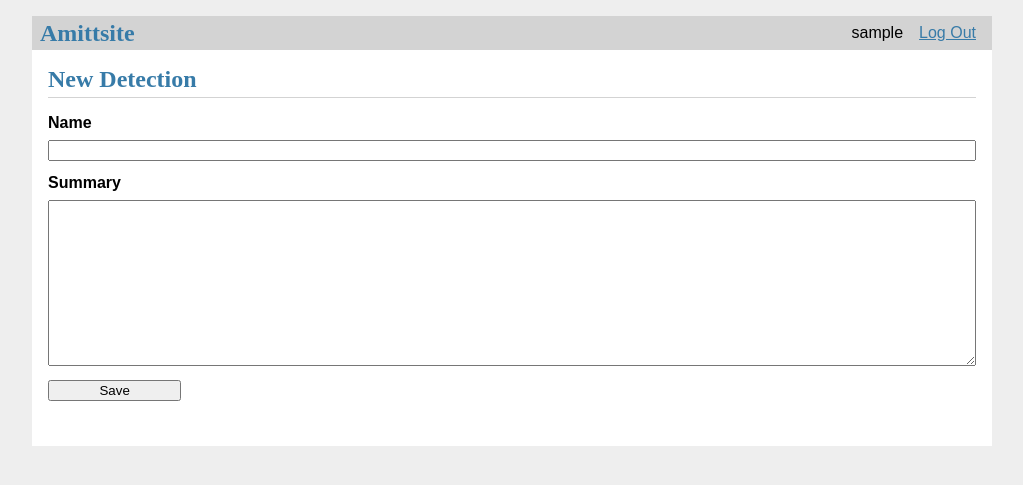
After one commit to cogsec-collaborative/Amittsite, a Flask app: page /detection/create in a window 1280 px wide. The commit adds this page. Shown: the top 485 px of the page, without its empty margins (128-1151 px from the left). Run offline with Flask 2, Linux system fonts and the light colour scheme; the visitor is signed in with stand-in values (Sample User, id 1); data comes from the database, SQL or seed files in the repository.

Commit message:
added detections

```diff
--- a/amittsite/__init__.py
+++ b/amittsite/__init__.py
@@ -5,6 +5,7 @@ from flask import render_template
 from . import db
 from . import auth
 from . import counter
+from . import detection
 from . import framework
 from . import metatechnique
 from . import phase
@@ -49,6 +50,7 @@ def create_app(test_config=None):
 
     app.register_blueprint(auth.bp)
     app.register_blueprint(counter.bp)
+    app.register_blueprint(detection.bp)
     app.register_blueprint(framework.bp)
     app.register_blueprint(metatechnique.bp)
     app.register_blueprint(phase.bp)
--- /dev/null
+++ b/amittsite/detection.py
@@ -0,0 +1,113 @@
+from flask import (
+    Blueprint, flash, g, redirect, render_template, request, url_for
+)
+from werkzeug.exceptions import abort
+
+from amittsite.auth import login_required
+from amittsite.db import get_db
+
+bp = Blueprint('detection', __name__, url_prefix='/detection')
+
+def get_detection(id, check_author=True):
+    db = get_db()
+    detection = db.execute(
+        'SELECT p.id, p.amitt_id, p.name, p.summary, p.tactic_id'
+        ' FROM detection p JOIN tactic u ON p.tactic_id = u.amitt_id'
+        ' WHERE p.id = ?',
+        (id,)
+    ).fetchone()
+
+    if detection is None:
+        abort(404, f"Technique id {id} doesn't exist.")
+
+    techniques = db.execute(
+        'SELECT p.detection_id, p.technique_id, p.summary, t.name, t.id'
+        ' FROM detection_technique p JOIN technique t ON p.technique_id = t.amitt_id'
+        ' WHERE p.detection_id = ?'
+        ' ORDER BY p.technique_id ASC',
+        (detection['amitt_id'],)
+    ).fetchall()
+
+    return (detection, techniques)
+
+@bp.route('/')
+def index():
+    db = get_db()
+    detections = db.execute(
+        'SELECT p.id, p.amitt_id, p.name, p.summary, p.tactic_id'
+        ' FROM detection p JOIN tactic u ON p.tactic_id = u.amitt_id'
+        ' ORDER BY p.amitt_id ASC'
+    ).fetchall()
+    return render_template('detection/index.html', detections=detections)
+
+
+@bp.route('/<int:id>/view', methods=('GET', 'POST'))
+def view(id):
+    detection, techniques = get_detection(id)
+    return render_template('detection/view.html', detection=detection, techniques=techniques)
+
+
+@bp.route('/create', methods=('GET', 'POST'))
+@login_required
+def create():
+    if request.method == 'POST':
+        amitt_id = request.form['amitt_id']
+        name = request.form['name']
+        summary = request.form['summary']
+        tactic_id = request.form['tactic_id']
+        error = None
+
+        if not name:
+            error = 'Name is required.'
+
+        if error is not None:
+            flash(error)
+        else:
+            db = get_db()
+            db.execute(
+                'INSERT INTO detection (amitt_id, name, summary, tactic_id)'
+                ' VALUES (?, ?, ?, ?)',
+                (amitt_id, name, summary, tactic_id)
+            )
+            db.commit()
+            return redirect(url_for('detection.index'))
+
+    return render_template('detection/create.html')
+
+
+@bp.route('/<int:id>/update', methods=('GET', 'POST'))
+@login_required
+def update(id):
+    detection, techniques = get_detection(id)
+
+    if request.method == 'POST':
+        title = request.form['name']
+        body = request.form['summary']
+        error = None
+
+        if not title:
+            error = 'Name is required.'
+
+        if error is not None:
+            flash(error)
+        else:
+            db = get_db()
+            db.execute(
+                'UPDATE detection SET name = ?, summary = ?'
+                ' WHERE id = ?',
+                (title, body, id)
+            )
+            db.commit()
+            return redirect(url_for('detection.index'))
+
+    return render_template('detection/update.html', detection=detection)
+
+
+@bp.route('/<int:id>/delete', methods=('POST',))
+@login_required
+def delete(id):
+    get_detection(id)
+    db = get_db()
+    db.execute('DELETE FROM detection WHERE id = ?', (id,))
+    db.commit()
+    return redirect(url_for('detection.index'))
--- a/amittsite/schema.sql
+++ b/amittsite/schema.sql
@@ -75,6 +75,15 @@ CREATE TABLE IF NOT EXISTS counter (
   name TEXT NOT NULL,
   summary TEXT NOT NULL,
   FOREIGN KEY (metatechnique_id) REFERENCES metatechnique (amitt_id),
+  FOREIGN KEY (tactic_id) REFERENCES tactic (amitt_id)
+);
+
+CREATE TABLE IF NOT EXISTS detection (
+  id INTEGER PRIMARY KEY AUTOINCREMENT,
+  amitt_id TEXT NOT NULL,
+  tactic_id TEXT NOT NULL,
+  name TEXT NOT NULL,
+  summary TEXT NOT NULL,
   FOREIGN KEY (tactic_id) REFERENCES tactic (amitt_id)
 );
 
--- /dev/null
+++ b/amittsite/templates/detection/create.html
@@ -0,0 +1,15 @@
+{% extends 'base.html' %}
+
+{% block header %}
+  <h1>{% block title %}New Detection{% endblock %}</h1>
+{% endblock %}
+
+{% block content %}
+  <form method="post">
+    <label for="name">Name</label>
+    <input name="name" id="title" value="{{ request.form['name'] }}" required>
+    <label for="summary">Summary</label>
+    <textarea name="summary" id="summary">{{ request.form['summary'] }}</textarea>
+    <input type="submit" value="Save">
+  </form>
+{% endblock %}
--- a/amittsite/templates/index.html
+++ b/amittsite/templates/index.html
@@ -17,6 +17,7 @@ AMITT's style is based on the <a href='https://github.com/mitre-attack/attack-we
   </div>
   <div>
     <a class="counter" href="{{ url_for('counter.index') }}">Countermeasures</a>
+    <a class="detection" href="{{ url_for('detection.index') }}">Detections</a>
     <a class="framework" href="{{ url_for('framework.index') }}">Frameworks</a>
     <a class="metatechnique" href="{{ url_for('metatechnique.index') }}">Metatechniques</a>
     <a class="phase" href="{{ url_for('phase.index') }}">Phases</a>
```
Also changed, not shown: amittsite/templates/detection/index.html (added, +25 -0 lines), amittsite/templates/detection/update.html (added, +20 -0 lines), amittsite/templates/detection/view.html (added, +18 -0 lines), 3 other files.
